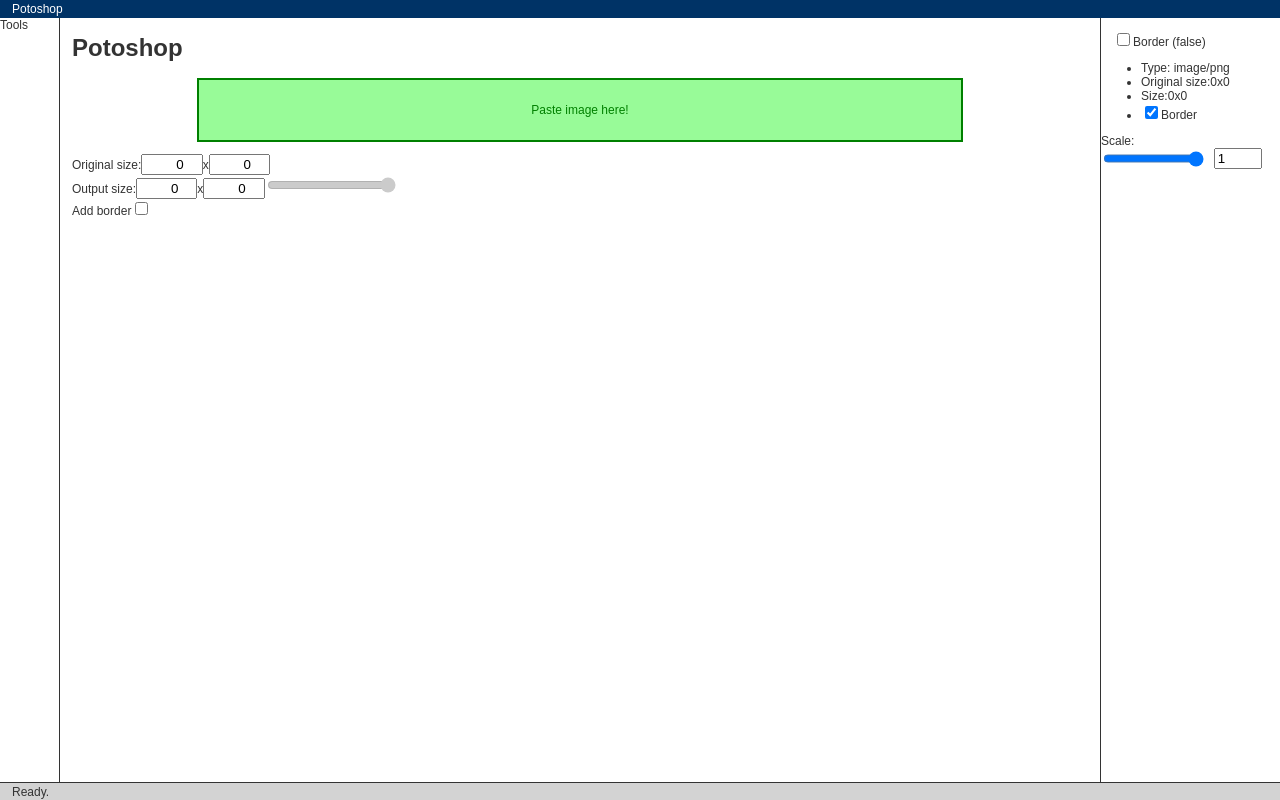
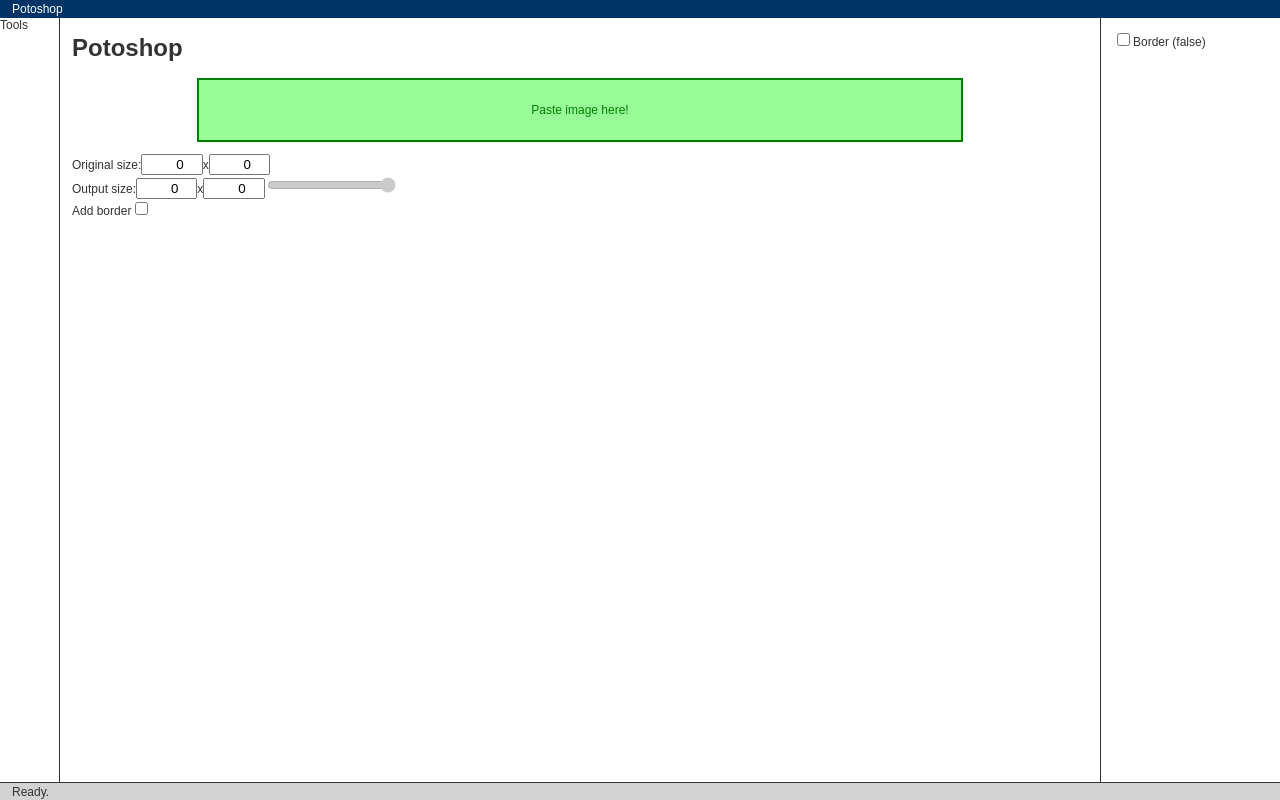
Before and after one commit to ginpei/potoshop-beta1, a React (Create React App) app: page / in a window 1280 px wide. Built offline with nearby package versions, Linux system fonts and the light colour scheme; the HTML template or start-up script is replaced by a standard one.

Commit message:
move elements to proper component

```diff
--- a/src/ManagementPanel.tsx
+++ b/src/ManagementPanel.tsx
@@ -1,97 +1,15 @@
 import * as React from 'react';
-import Slider, { ISliderEventData } from './components/Slider';
 import ImageStatePanel from './ImageStatePanel';
 import './ManagementPanel.css';
 import store from './store/imageInfo';
 
-interface IManagementPanelState {
-  bordered: boolean;
-  height: number;
-  originalHeight: number;
-  originalWidth: number;
-  scale: number;
-  type: string;
-  width: number;
-}
-
-class ManagementPanel extends React.Component<{}, IManagementPanelState> {
-  private elBordered: HTMLInputElement | null;
-
-  constructor (props: any) {
-    super(props);
-    this.state = {
-      bordered: true,
-      height: 0,
-      originalHeight: 0,
-      originalWidth: 0,
-      scale: 1,
-      type: '*/*',
-      width: 0,
-    };
-
-    this.onBorderedChanged = this.onBorderedChanged.bind(this);
-    this.onSlider1Change = this.onSlider1Change.bind(this);
-  }
-
+class ManagementPanel extends React.Component {
   public render() {
     return (
       <div className="ManagementPanel">
         <ImageStatePanel store={store} />
-        <div className="ManagementPanel-info">
-          <ul>
-            <li>Type: {this.state.type}</li>
-            <li>
-              Original size:
-              {this.state.originalWidth}
-              x
-              {this.state.originalHeight}
-            </li>
-            <li>
-              Size:
-              {this.state.width}
-              x
-              {this.state.height}
-            </li>
-            <li>
-              <label>
-                <input type="checkbox"
-                  ref={el => this.elBordered = el}
-                  checked={this.state.bordered}
-                  onChange={this.onBorderedChanged}
-                  />
-                Border
-              </label>
-            </li>
-          </ul>
-          Scale:
-          <Slider className="ManagementPanel-slider1"
-            max={1}
-            min={0.01}
-            step={0.01}
-            value={this.state.scale}
-            onChange={this.onSlider1Change}
-            />
-        </div>
       </div>
     );
-  }
-
-  public componentWillMount () {
-    this.setState({
-      type: 'image/png',
-    });
-  }
-
-  protected onBorderedChanged (_: any) {
-    this.setState({
-      bordered: this.elBordered!.checked,
-    });
-  }
-
-  protected onSlider1Change (_: any, data: ISliderEventData) {
-    this.setState({
-      scale: data.value,
-    });
   }
 }
 
```
